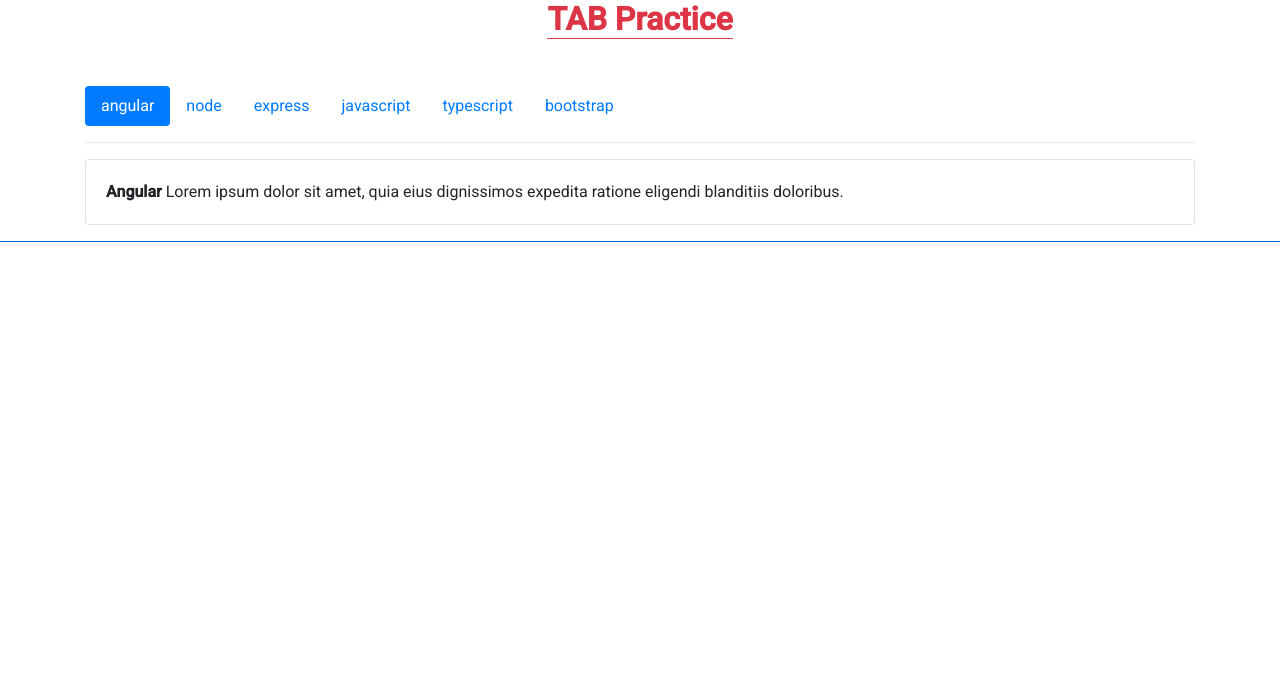
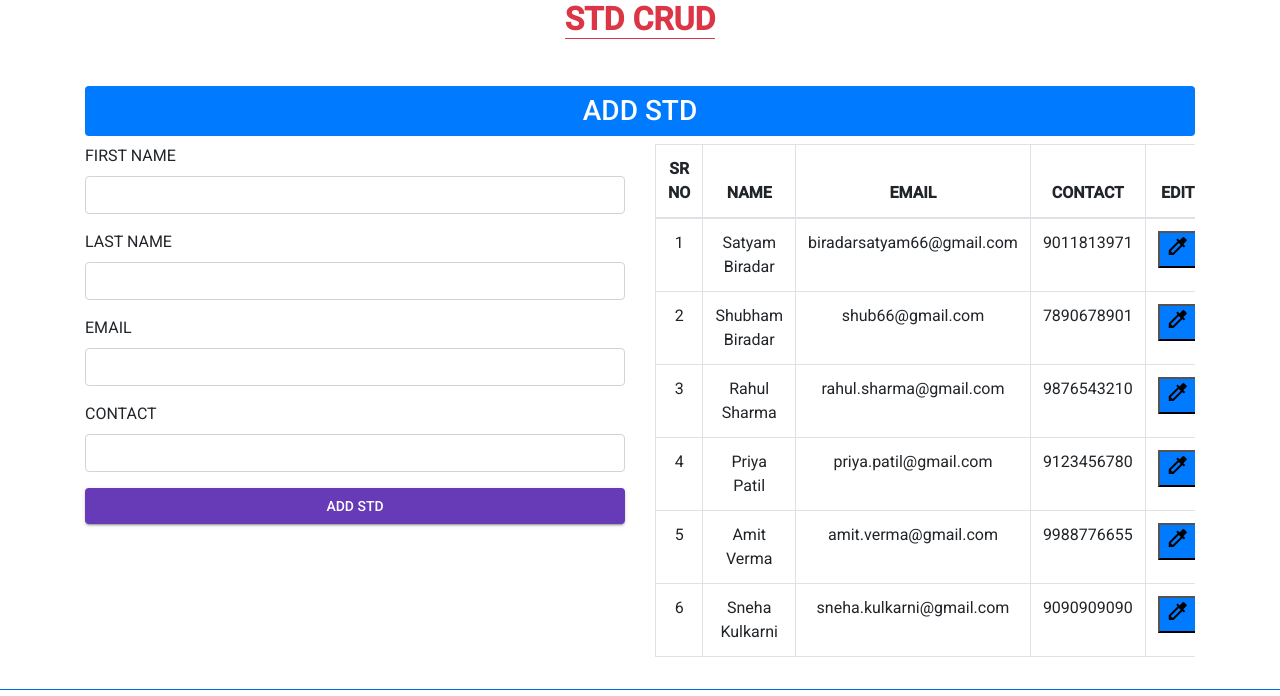
Before and after one commit to biradarsatyam66-eng/OurNewApp, an Angular app: page / in a window 1280 px wide. Shown: the top 696 px of the page. Built offline with nearby package versions, Linux system fonts and the light colour scheme.

Commit message:
std crud practice

```diff
--- a/src/app/practicetab/practicetab.component.html
+++ b/src/app/practicetab/practicetab.component.html
@@ -1,4 +1,4 @@
-<h2 class="text-center mb-5 text-danger"><strong class="border-bottom border-danger">TAB Practice</strong></h2>
+<!-- <h2 class="text-center mb-5 text-danger"><strong class="border-bottom border-danger">TAB Practice</strong></h2>
 
 <div class="container">
     <div class="row">
@@ -21,4 +21,88 @@
             *ngIf="selectedSkill === skills.tabHeading"></div>
         </div>
     </div>
+</div> -->
+
+<h2 class="text-center mb-5 text-danger"><strong class="border-bottom border-danger">STD CRUD</strong></h2>
+
+<div class="container">
+
+    <h3 *ngIf="!isinEditMode" class="text-center p-2 text-white rounded bg-primary">ADD STD</h3>
+    <h3 *ngIf="isinEditMode" class="text-center p-2 rounded bg-warning">UPDATE STD</h3>
+
+
+    <div class="row">
+        <div class="col-md-6">
+            <div class="form-group">
+                <label for="fname">FIRST NAME</label>
+                <input
+                #fname
+                type="text" class="form-control">
+            </div>
+
+            <div class="form-group">
+                <label for="lname">LAST NAME</label>
+                <input
+                #lname
+                type="text" class="form-control">
+            </div>
+
+            <div class="form-group">
+                <label for="email">EMAIL</label>
+                <input
+                #email
+                type="text" class="form-control">
+            </div>
+
+            <div class="form-group">
+                <label for="contact">CONTACT</label>
+                <input
+                #contact
+                type="number" class="form-control">
+            </div>
+
+            <div>
+                <button
+                *ngIf="!isinEditMode"
+                (click)="onAddstd()"
+                mat-raised-button color="primary" class="btn-block">ADD STD</button>
+
+                <button
+                *ngIf="isinEditMode"
+                (click)="onUpdateStd()"
+                mat-raised-button color="accent" class="btn-block">UPDATE STD</button>
+            </div>
+        </div>
+
+        <div class="col-md-6">
+            <div class="table-responsive">
+                <table class="table table-bordered">
+                    <thead class="text-center">
+                        <tr>
+                            <th>SR NO</th>
+                            <th>NAME</th>
+                            <th>EMAIL</th>
+                            <th>CONTACT</th>
+                            <th>EDIT</th>
+                            <th>DELETE</th>
+                        </tr>
+                    </thead>
+                    <tbody class="text-center">
+                        <tr *ngFor="let s of StdArr,index as i">
+                            <td>{{i + 1}}</td>
+                            <td>{{s.fname}} {{s.lname}}</td>
+                            <td>{{s.email}}</td>
+                            <td>{{s.contact}}</td>
+                            <td><button
+                                (click)="onedit(s)"
+                                class="bg-primary"><mat-icon>colorize</mat-icon></button></td>
+                            <td><button
+                                (click)="ondelete(s.stdId)"
+                                class="bg-danger"><mat-icon>delete_forever</mat-icon></button></td>
+                        </tr>
+                    </tbody>
+                </table>
+            </div>
+        </div>
+    </div>
 </div>
--- a/src/app/practicetab/practicetab.component.scss
+++ b/src/app/practicetab/practicetab.component.scss
@@ -0,0 +1,14 @@
+.contact-input {
+    position: relative;
+
+    .material-symbols-outlined {
+        position: absolute;
+        left: 10px;
+        top: 50%;
+        transform: translateY(-50%);
+    }
+
+    input {
+        padding-left: 40px;
+    }
+}
--- a/src/app/practicetab/practicetab.component.ts
+++ b/src/app/practicetab/practicetab.component.ts
@@ -1,5 +1,12 @@
-import { Component, OnInit } from '@angular/core';
-import { BrowserAnimationsModule } from "@angular/platform-browser/animations";
+import { Component, ElementRef, OnInit, ViewChild } from '@angular/core';
+
+interface Istd {
+  fname : string,
+  lname : string,
+  email : string,
+  contact : number,
+  stdId : string,
+}
 
 @Component({
   selector: 'app-practicetab',
@@ -13,43 +20,152 @@ export class PracticetabComponent implements OnInit {
   ngOnInit(): void {
   }
 
-  skillsArr = [
-  {
-    tabHeading: 'angular',
-    tabContent: `<strong>Angular</strong> Lorem ipsum dolor sit amet,
-    quia eius dignissimos expedita ratione eligendi blanditiis doloribus.`
+//   skillsArr = [
+//   {
+//     tabHeading: 'angular',
+//     tabContent: `<strong>Angular</strong> Lorem ipsum dolor sit amet,
+//     quia eius dignissimos expedita ratione eligendi blanditiis doloribus.`
+//   },
+//   {
+//     tabHeading: 'node',
+//     tabContent: `<strong>Node</strong> Lorem ipsum dolor sit amet,
+//     quia eius dignissimos expedita ratione eligendi blanditiis doloribus.`
+//   },
+//   {
+//     tabHeading: 'express',
+//     tabContent: `<strong>Express</strong> Lorem ipsum dolor sit amet,
+//     quia eius dignissimos expedita ratione eligendi blanditiis doloribus.`
+//   },
+//   {
+//     tabHeading: 'javascript',
+//     tabContent: `<strong>JavaScript</strong> Lorem ipsum dolor sit amet,
+//     quia eius dignissimos expedita ratione eligendi blanditiis doloribus.`
+//   },
+//   {
+//     tabHeading: 'typescript',
+//     tabContent: `<strong>TypeScript</strong> Lorem ipsum dolor sit amet,
+//     quia eius dignissimos expedita ratione eligendi blanditiis doloribus.`
+//   },
+//   {
+//     tabHeading: 'bootstrap',
+//     tabContent: `<strong>Bootstrap</strong> Lorem ipsum dolor sit amet,
+//     quia eius dignissimos expedita ratione eligendi blanditiis doloribus.`
+//   }
+// ];
+
+// selectedSkill:string = 'angular'
+
+// onTab(e : string){
+//   this.selectedSkill = e
+// }
+
+@ViewChild('fname') fname !: ElementRef
+@ViewChild('lname') lname !: ElementRef
+@ViewChild('email') email !: ElementRef
+@ViewChild('contact') contact !: ElementRef
+
+
+editStd !: Istd
+
+isinEditMode : boolean = false
+
+  StdArr : Array<Istd> = [{
+    fname : "Satyam",
+    lname : "Biradar",
+    email : "biradarsatyam66@gmail.com",
+    contact : 9011813971,
+    stdId : '234',
   },
   {
-    tabHeading: 'node',
-    tabContent: `<strong>Node</strong> Lorem ipsum dolor sit amet,
-    quia eius dignissimos expedita ratione eligendi blanditiis doloribus.`
+    fname : "Shubham",
+    lname : "Biradar",
+    email : "shub66@gmail.com",
+    contact : 7890678901,
+    stdId : '239',
   },
   {
-    tabHeading: 'express',
-    tabContent: `<strong>Express</strong> Lorem ipsum dolor sit amet,
-    quia eius dignissimos expedita ratione eligendi blanditiis doloribus.`
+  fname: "Rahul",
+  lname: "Sharma",
+  email: "rahul.sharma@gmail.com",
+  contact: 9876543210,
+  stdId: "235",
 },
 {
-    tabHeading: 'javascript',
-    tabContent: `<strong>JavaScript</strong> Lorem ipsum dolor sit amet,
-    quia eius dignissimos expedita ratione eligendi blanditiis doloribus.`
+  fname: "Priya",
+  lname: "Patil",
+  email: "priya.patil@gmail.com",
+  contact: 9123456780,
+  stdId: "236",
 },
 {
-    tabHeading: 'typescript',
-    tabContent: `<strong>TypeScript</strong> Lorem ipsum dolor sit amet,
-    quia eius dignissimos expedita ratione eligendi blanditiis doloribus.`
+  fname: "Amit",
+  lname: "Verma",
+  email: "amit.verma@gmail.com",
+  contact: 9988776655,
+  stdId: "237",
 },
 {
-    tabHeading: 'bootstrap',
-    tabContent: `<strong>Bootstrap</strong> Lorem ipsum dolor sit amet,
-    quia eius dignissimos expedita ratione eligendi blanditiis doloribus.`
+  fname: "Sneha",
+  lname: "Kulkarni",
+  email: "sneha.kulkarni@gmail.com",
+  contact: 9090909090,
+  stdId: "238",
+},
+]
+
+  onAddstd(){
+     let obj : Istd = {
+      fname : this.fname.nativeElement.value,
+      lname : this.lname.nativeElement.value,
+      contact : +this.contact.nativeElement.value,
+      email : this.email.nativeElement.value,
+      stdId : Date.now().toString()
      }
-];
 
-selectedSkill:string = 'angular'
+     this.StdArr.unshift(obj)
+     this.fname.nativeElement.value = ''
+     this.lname.nativeElement.value = ''
+     this.contact.nativeElement.value = ''
+     this.email.nativeElement.value = ''
+  }
 
-onTab(e : string){
-  this.selectedSkill = e
+
+  onedit(s : Istd){
+    this.editStd = s
+
+    this.fname.nativeElement.value =s.fname
+    this.lname.nativeElement.value = s.lname
+    this.contact.nativeElement.value = s.contact
+    this.email.nativeElement.value = s.email
+
+    this.isinEditMode = true
+  }
+
+  onUpdateStd(){
+    let update_id = this.editStd.stdId
+
+    let update_obj : Istd = {
+      fname : this.fname.nativeElement.value,
+      lname : this.lname.nativeElement.value,
+      contact : +this.contact.nativeElement.value,
+      email : this.email.nativeElement.value,
+      stdId : update_id
+    }
+
+    this.fname.nativeElement.value = ''
+    this.lname.nativeElement.value = ''
+    this.contact.nativeElement.value = ''
+    this.email.nativeElement.value = ''
+
+    let getindex = this.StdArr.findIndex(i => i.stdId === update_id)
+    this.StdArr[getindex] = update_obj
+
+    this.isinEditMode = false
+  }
+
+  ondelete(s : string){
+    let getindex = this.StdArr.findIndex(i=>i.stdId === s)
+    this.StdArr.splice(getindex,1)
   }
 
 }
```
Lines whose indentation alone changed are shown as unchanged.
